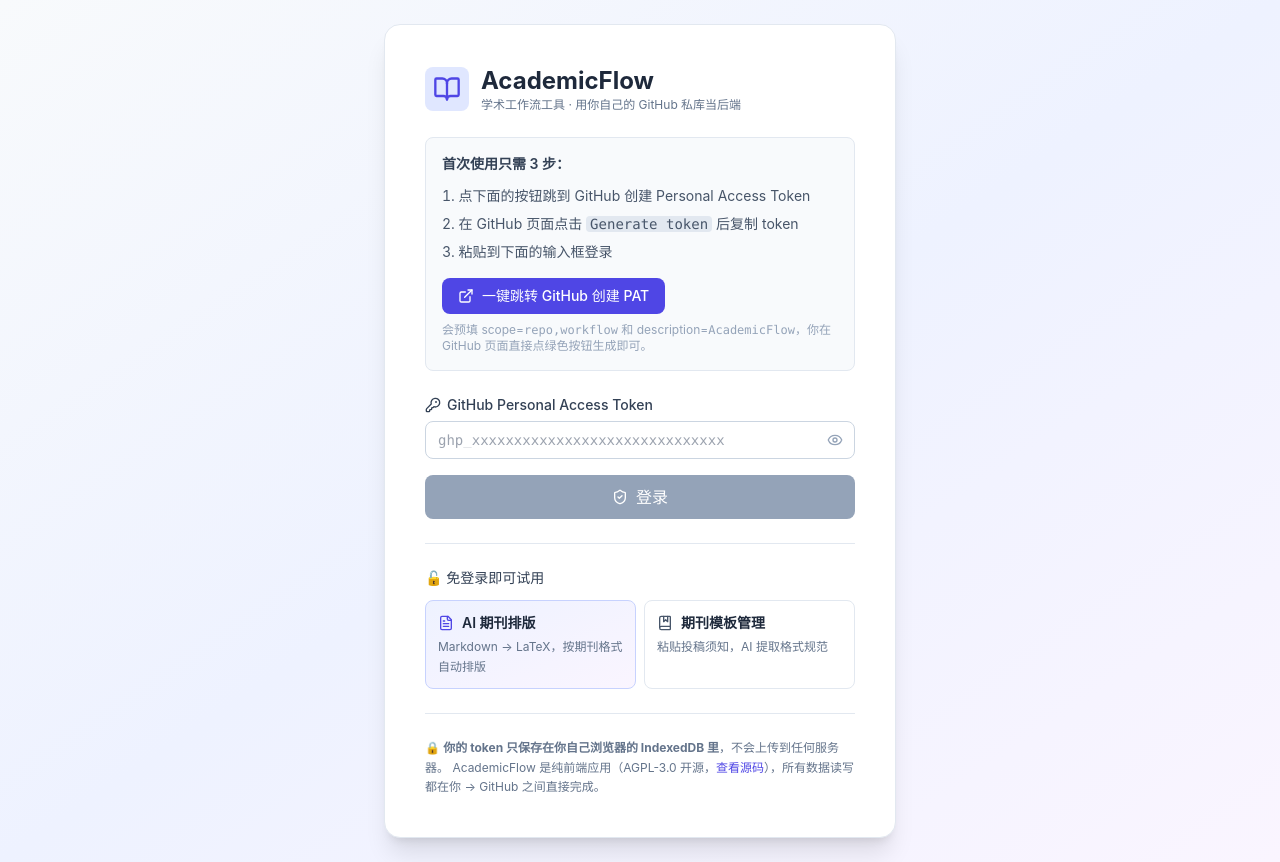
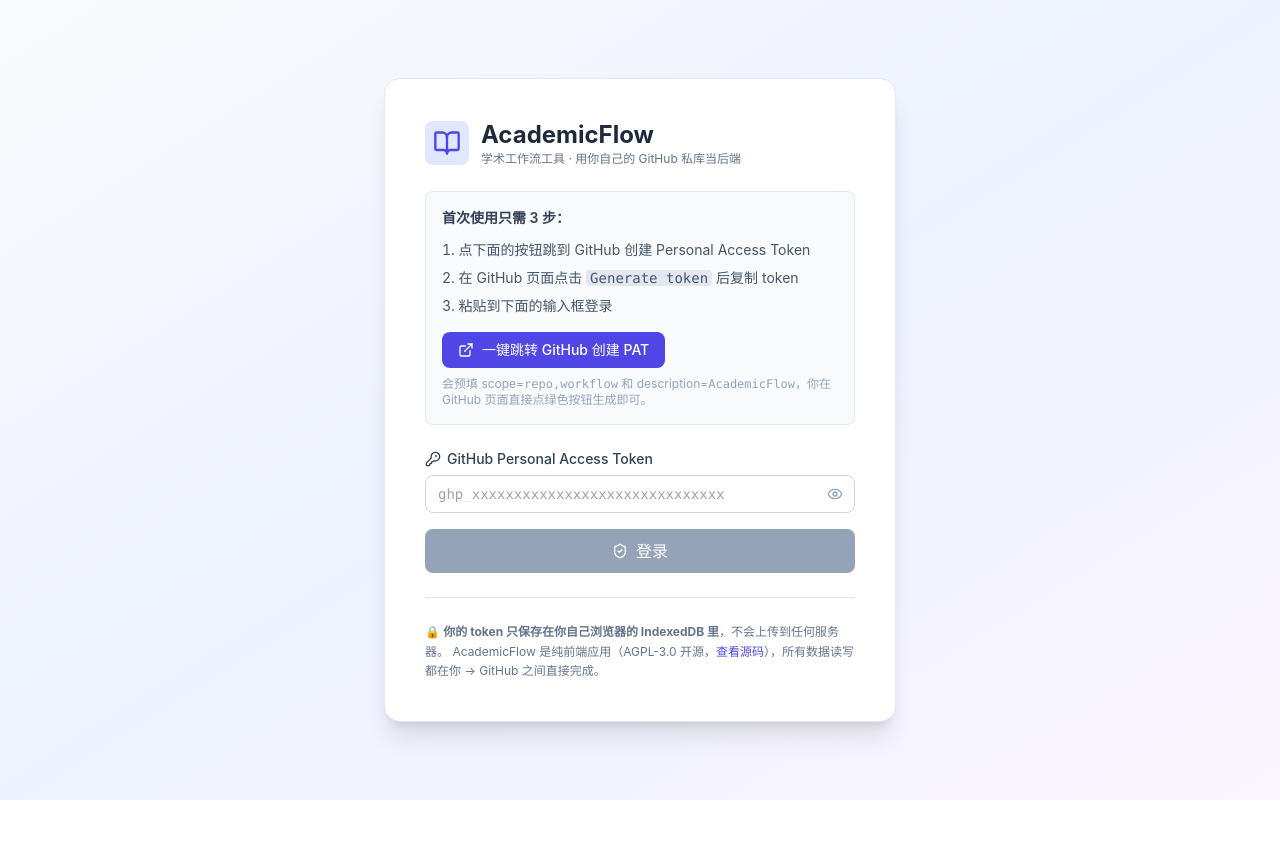
Before and after one commit to Nikki-SU/AcademicFlow, a React (Vite) app: page /login in a window 1280 px wide. After the commit the page ends 800 px from the top, so only its background shows below. Built offline with nearby package versions, Linux system fonts and the light colour scheme.

Commit message:
撤销登录页免登录入口（用户有GitHub账号）

```diff
--- a/src/pages/Login.tsx
+++ b/src/pages/Login.tsx
@@ -4,7 +4,7 @@
  * 让用户走"跳转 GitHub 一键创建 PAT → 复制回粘贴 → 登录"三步。
  */
 import { FormEvent, useState } from 'react'
-import { Link, Navigate, useLocation } from 'react-router-dom'
+import { Navigate, useLocation } from 'react-router-dom'
 import {
   BookOpen,
   ExternalLink,
@@ -13,8 +13,6 @@
   KeyRound,
   Loader2,
   ShieldCheck,
-  FileText,
-  BookMarked,
 } from 'lucide-react'
 import { toast } from 'sonner'
 import { useAuthStore } from '../stores/auth'
@@ -152,43 +150,6 @@
           </button>
         </form>
 
-        {/* 免登录功能入口 */}
-        <div className="mt-6 pt-6 border-t border-slate-200">
-          <p className="text-sm font-medium text-slate-700 mb-3">
-            🔓 免登录即可试用
-          </p>
-          <div className="grid grid-cols-2 gap-2">
-            <Link
-              to="/journal-format"
-              className="group p-3 bg-gradient-to-br from-indigo-50 to-purple-50 border border-indigo-200 rounded-lg hover:shadow-md hover:border-indigo-300 transition-all"
-            >
-              <div className="flex items-center gap-2 mb-1">
-                <FileText className="w-4 h-4 text-indigo-600" />
-                <span className="text-sm font-semibold text-slate-800 group-hover:text-indigo-700 transition">
-                  AI 期刊排版
-                </span>
-              </div>
-              <p className="text-xs text-slate-500 leading-relaxed">
-                Markdown → LaTeX，按期刊格式自动排版
-              </p>
-            </Link>
-            <Link
-              to="/journal-templates"
-              className="group p-3 bg-white border border-slate-200 rounded-lg hover:shadow-md hover:border-indigo-200 transition-all"
-            >
-              <div className="flex items-center gap-2 mb-1">
-                <BookMarked className="w-4 h-4 text-slate-600 group-hover:text-indigo-600 transition" />
-                <span className="text-sm font-semibold text-slate-800 group-hover:text-indigo-700 transition">
-                  期刊模板管理
-                </span>
-              </div>
-              <p className="text-xs text-slate-500 leading-relaxed">
-                粘贴投稿须知，AI 提取格式规范
-              </p>
-            </Link>
-          </div>
-        </div>
-
         {/* 数据主权声明 */}
         <div className="mt-6 pt-6 border-t border-slate-200">
           <p className="text-xs text-slate-500 leading-relaxed">
```
